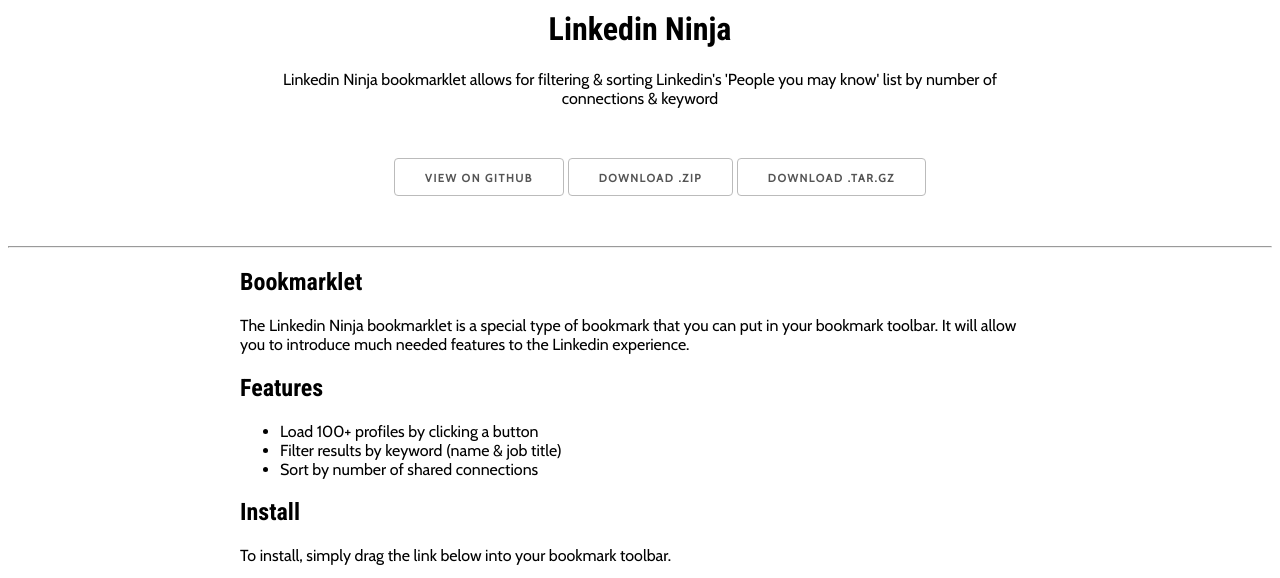
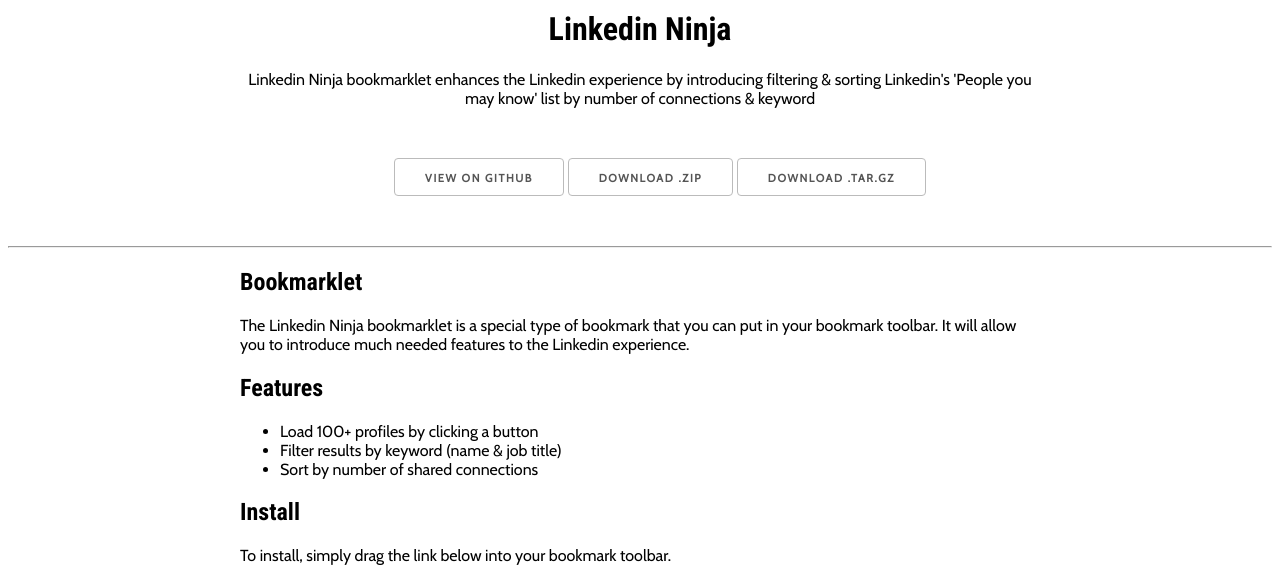
Before and after one commit to jasonday/Linkedin-Filters, a browser extension: page index.html in a window 1280 px wide. Shown: the part 143-721 px from the top of the page. Drawn offline with nearby package versions, Linux system fonts and the light colour scheme.

Commit message:
description

```diff
--- a/index.html
+++ b/index.html
@@ -10,7 +10,7 @@
     <title>Linkedin Ninja bookmarklet</title>
 
     <!-- Search Engine -->
-    <meta name="description" content="Linkedin Ninja bookmarklet allows for filtering & sorting Linkedin's 'People you may know' list by number of connections & keyword">
+    <meta name="description" content="Linkedin Ninja bookmarklet enhances the Linkedin experience by introducing filtering & sorting Linkedin's 'People you may know' list by number of connections & keyword">
 
     <!-- Mobile Specific Metas
   –––––––––––––––––––––––––––––––––––––––––––––––––– -->
@@ -147,8 +147,7 @@
     <header class="container">
             <svg class="logo" xmlns="http://www.w3.org/2000/svg" xmlns:xlink="http://www.w3.org/1999/xlink" enable-background="new 0 0 512 512" height="512px" id="Layer_1" version="1.1" viewBox="0 0 512 512" width="512px" xml:space="preserve"><g><path d="M256,64C149.969,64,64,149.968,64,256c0,106.031,85.969,192,192,192s192-85.969,192-192   C448,149.968,362.031,64,256,64z M384,256c0,17.675-14.312,32-32,32H160c-17.675,0-32-14.325-32-32v-64c0-17.675,14.325-32,32-32   h192c17.688,0,32,14.325,32,32V256z M304,192c-8.844,0-16,7.156-16,16v32c0,8.843,7.156,16,16,16s16-7.157,16-16v-32   C320,199.156,312.844,192,304,192z M208,192c-8.844,0-16,7.156-16,16v32c0,8.843,7.156,16,16,16s16-7.157,16-16v-32   C224,199.156,216.844,192,208,192z" fill="#1D1D1B"/></g></svg>
         <h1>Linkedin Ninja</h1>
-        <p class="subline">Linkedin Ninja bookmarklet allows for filtering & sorting Linkedin's 'People you may know' list by number
-            of connections & keyword</p>
+        <p class="subline">Linkedin Ninja bookmarklet enhances the Linkedin experience by introducing filtering & sorting Linkedin's 'People you may know' list by number of connections & keyword</p>
         <ul class="buttons">
             <li>
                 <a class="button" href="https://github.com/jasonday/printThis">View on github</a>
```
